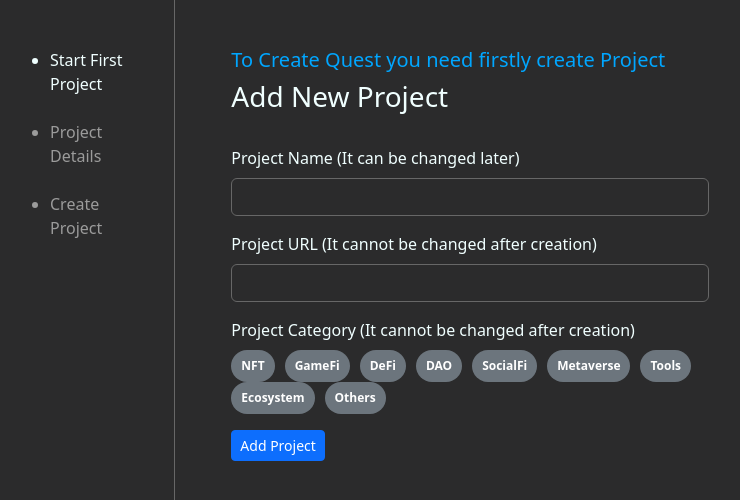
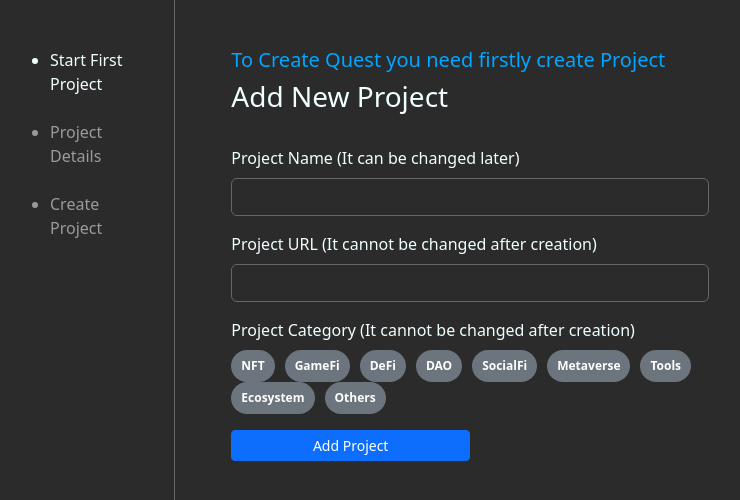
Before and after one commit to Drumpoltava/NextProject, a Next.js app: page / in a window 1280 px wide. Shown: the top 500 px of the page, without its empty margins (26-766 px from the left). Built offline with nearby package versions, Linux system fonts and the light colour scheme.

Commit message:
fix Add Project button on StartFirstProject page

```diff
--- a/src/components/startFirstProject/StartFirstProject.js
+++ b/src/components/startFirstProject/StartFirstProject.js
@@ -110,7 +110,7 @@ export default function StartFirstProject() {
                     })}
                   </div>
                 </div>
-                <div className="col-6">
+                <div className="d-grid gap-2 col-6">
                   <button type="submit" className="btn btn-primary btn-sm">
                     Add Project
                   </button>
```
